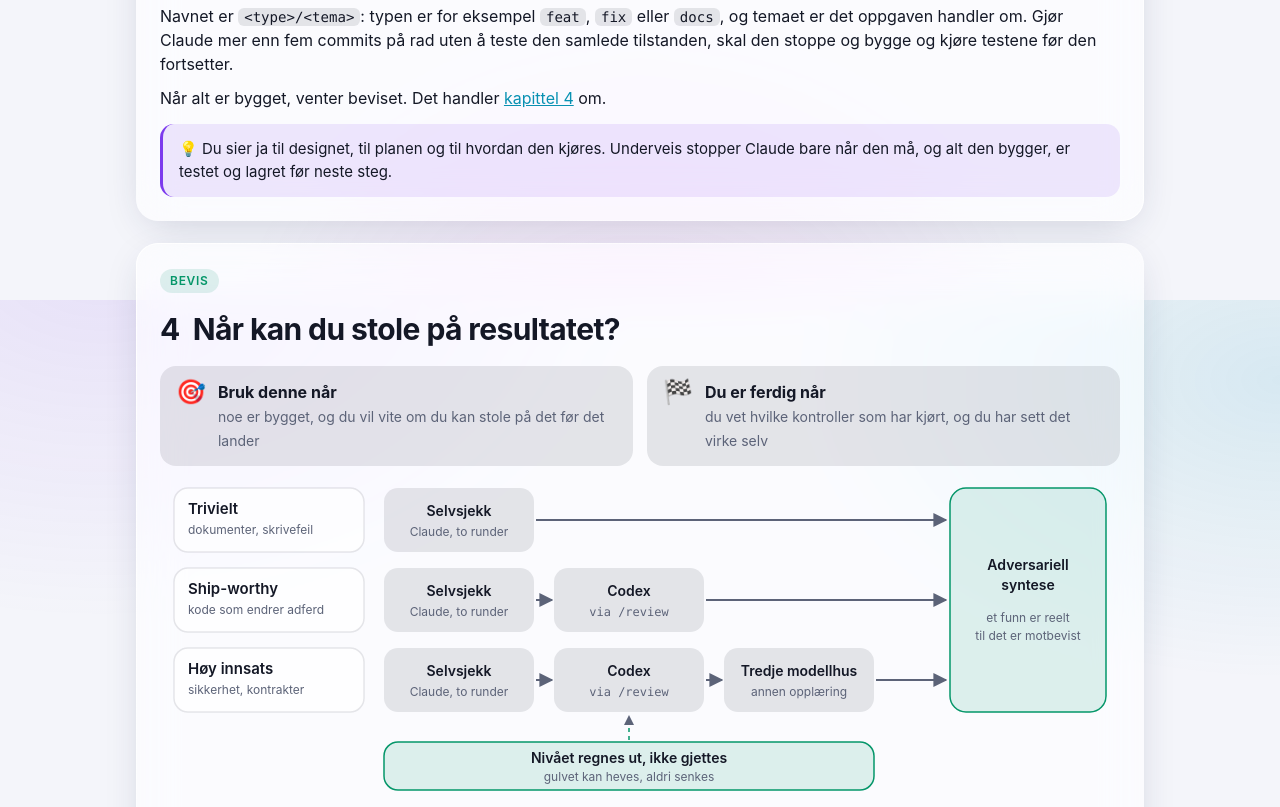
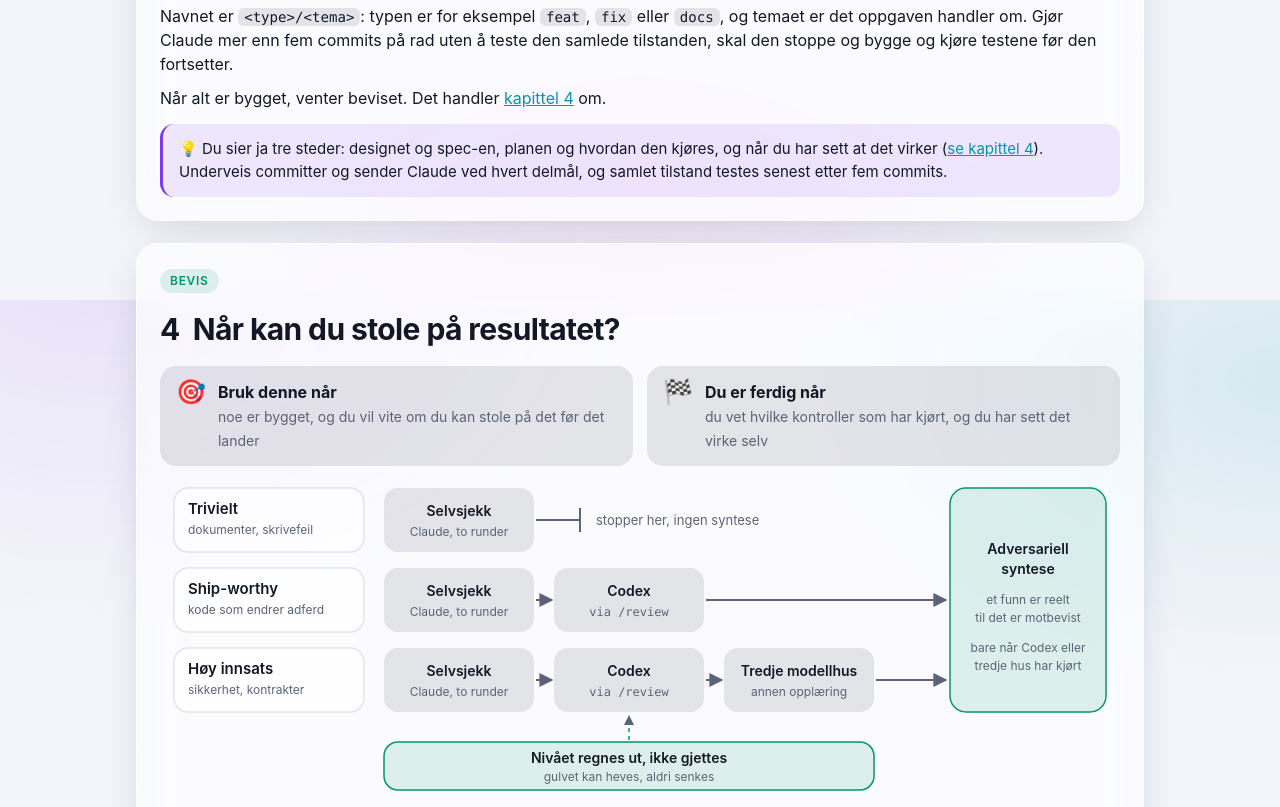
Before and after one commit to Paretofilm/superpowers-gstack, a plain HTML site: page docs/manual/manual.html in a window 1280 px wide. Shown: the part 7700-8507 px from the top of the page. Drawn offline with Linux system fonts and the light colour scheme.

Commit message:
docs(manual): fix chapters 3 and 4 after review
Co-Authored-By: Claude Sonnet 5.5 <noreply@anthropic.com>

```diff
--- a/docs/manual/manual.html
+++ b/docs/manual/manual.html
@@ -326,7 +326,7 @@ ol.toc li{margin:6px 0}
 <pre><code>wt switch --create feat/min-funksjon --no-cd --format=json</code></pre>
 <p>Navnet er <code>&lt;type&gt;/&lt;tema&gt;</code>: typen er for eksempel <code>feat</code>, <code>fix</code> eller <code>docs</code>, og temaet er det oppgaven handler om. Gjør Claude mer enn fem commits på rad uten å teste den samlede tilstanden, skal den stoppe og bygge og kjøre testene før den fortsetter.</p>
 <p>Når alt er bygget, venter beviset. Det handler <a href="#k4">kapittel 4</a> om.</p>
-<div class="key">💡 Du sier ja til designet, til planen og til hvordan den kjøres. Underveis stopper Claude bare når den må, og alt den bygger, er testet og lagret før neste steg.</div>
+<div class="key">💡 Du sier ja tre steder: designet og spec-en, planen og hvordan den kjøres, og når du har sett at det virker (<a href="#k4">se kapittel 4</a>). Underveis committer og sender Claude ved hvert delmål, og samlet tilstand testes senest etter fem commits.</div>
 </section>
 
 <section class="glass" id="k4">
@@ -336,7 +336,7 @@ ol.toc li{margin:6px 0}
     <div class="chip"><span class="ic">🎯</span><div><b>Bruk denne når</b><span>noe er bygget, og du vil vite om du kan stole på det før det lander</span></div></div>
     <div class="chip"><span class="ic">🏁</span><div><b>Du er ferdig når</b><span>du vet hvilke kontroller som har kjørt, og du har sett det virke selv</span></div></div>
   </div>
-<div class="scroll"><svg viewBox="0 0 960 330" role="img" aria-label="Verifiseringskjeden i tre nivåer som lag over hverandre. Trivielt: bare selvsjekk. Ship-worthy: selvsjekk og Codex via review. Høy innsats: selvsjekk, Codex og et tredje modellhus. Alle tre ender i en adversariell syntese der et funn er reelt til det er motbevist. Et merke sier at nivået regnes ut og ikke gjettes">
+<div class="scroll"><svg viewBox="0 0 960 330" role="img" aria-label="Verifiseringskjeden i tre nivåer som lag over hverandre. Trivielt: bare selvsjekk. Ship-worthy: selvsjekk og Codex via review. Høy innsats: selvsjekk, Codex og et tredje modellhus. Trivielt stopper etter selvsjekken. Ship-worthy og høy innsats ender i en adversariell syntese der et funn er reelt til det er motbevist, og syntesen kommer bare når Codex eller det tredje huset har kjørt. Et merke sier at nivået regnes ut og ikke gjettes">
   <defs>
     <marker id="v-ar" viewBox="0 0 10 10" refX="9" refY="5" markerWidth="7" markerHeight="7" orient="auto"><path d="M0,0 L10,5 L0,10 z" fill="var(--muted)"/></marker>
   </defs>
@@ -376,19 +376,23 @@ ol.toc li{margin:6px 0}
     <text x="639" y="222" font-size="12" class="m">annen opplæring</text>
   </g>
   <g stroke="var(--muted)" stroke-width="2" fill="none">
-    <path d="M376,46 L786,46" marker-end="url(#v-ar)"/>
+    <path d="M376,46 L420,46" stroke-dasharray="none"/>
+    <path d="M420,34 L420,58"/>
     <path d="M546,126 L786,126" marker-end="url(#v-ar)"/>
     <path d="M716,206 L786,206" marker-end="url(#v-ar)"/>
     <path d="M376,126 L392,126" marker-end="url(#v-ar)"/>
     <path d="M376,206 L392,206" marker-end="url(#v-ar)"/>
     <path d="M546,206 L562,206" marker-end="url(#v-ar)"/>
   </g>
+  <text x="436" y="51" font-size="13" class="m">stopper her, ingen syntese</text>
   <rect x="790" y="14" width="156" height="224" rx="16" fill="var(--emerald-s)" stroke="var(--emerald)" stroke-width="1.5"/>
   <g text-anchor="middle">
-    <text x="868" y="96" font-size="14" font-weight="600">Adversariell</text>
-    <text x="868" y="116" font-size="14" font-weight="600">syntese</text>
-    <text x="868" y="148" font-size="12" class="m">et funn er reelt</text>
-    <text x="868" y="166" font-size="12" class="m">til det er motbevist</text>
+    <text x="868" y="80" font-size="14" font-weight="600">Adversariell</text>
+    <text x="868" y="100" font-size="14" font-weight="600">syntese</text>
+    <text x="868" y="130" font-size="12" class="m">et funn er reelt</text>
+    <text x="868" y="148" font-size="12" class="m">til det er motbevist</text>
+    <text x="868" y="178" font-size="12" class="m">bare når Codex eller</text>
+    <text x="868" y="196" font-size="12" class="m">tredje hus har kjørt</text>
   </g>
   <rect x="224" y="268" width="490" height="48" rx="14" fill="var(--emerald-s)" stroke="var(--emerald)" stroke-width="1.5"/>
   <g text-anchor="middle">
@@ -400,12 +404,12 @@ ol.toc li{margin:6px 0}
 <h3>Tre nivåer, regnet ut av en maskin</h3>
 <p><code>/superpowers-gstack:pitfall-verification</code> (skillen som leter etter feller) er ikke én gjennomgang. Hvor mange kontrollører som leser koden, avhenger av hvor mye som står på spill. Jo høyere nivå, jo flere modellhus (selskaper med hver sin opplæring, og dermed hver sine blindsoner) leser den.</p>
 <div class="scroll"><table><thead><tr><th>Nivå</th><th>Hva det gjelder</th><th>Hvem leser</th></tr></thead><tbody><tr><td>Trivielt</td><td>Dokumentasjon, skrivefeil, kommentarer, kun nye tester, midlertidige lagringspunkter</td><td>Claude selv, i opptil to runder</td></tr><tr><td>Ship-worthy (verdt å sende ut)</td><td>Nytt versjonsnummer, ny linje i endringsloggen, <code>feat</code> (ny funksjon), <code>fix</code> (rettelse) eller <code>refactor</code> (omskriving) som endrer hva programmet gjør, eller endringer i det andre er avhengige av, som API-er og filformater</td><td>Claude selv, så Codex (OpenAIs modell) gjennom <code>/review</code></td></tr><tr><td>High-stakes (høy innsats)</td><td>En ship-worthy endring som i tillegg rører arkitektur, sanntid, sikkerhet, kontrakter eller migrering av data</td><td>Alle over, så et tredje modellhus</td></tr></tbody></table></div>
-<p>Alle tre nivåene ender i en adversariell syntese (en sammenslåing som er bygget for å være uenig). Reglen er at et funn regnes som reelt helt til noen har motbevist det med en begrunnelse. Uenighet mellom modellene er selve signalet, så den glattes ikke ut.</p>
+<p>Trivielt stopper etter Claudes egen sjekk. Når Codex eller det tredje huset har kjørt, kommer en adversariell syntese (en sammenslåing som er bygget for å være uenig). Reglen er at et funn regnes som reelt helt til noen har motbevist det med en begrunnelse. Uenighet mellom modellene er selve signalet, så den glattes ikke ut.</p>
 <p>Nivået regnes ut, ikke gjettes. Skriptet <code>scripts/classify-change.py</code> leser endringen (filstier, nye linjer, størrelse) og skriver ut et gulv: det laveste nivået endringen kan få. Claude kan gå høyere hvis den mener endringen er farligere enn skriptet kan se. Den kan aldri gå lavere. Med <code>--assert-tier</code> får den et nei (utgangskode 1) hvis den prøver, og skriptet sier hvilke signaler den hoppet over. Mangler skriptet eller feiler det, regnes endringen som ship-worthy som minimum. Dette skjer uten at du blir spurt, og prisen rapporteres etter hvert kall.</p>
 <p>Kjører ikke Codex av en eller annen grunn, for eksempel fordi den ikke er logget inn, bytter <code>/review</code> stille til en Claude-underagent. Det er samme modellfamilie. Skillen leser derfor en statuslinje og skriver <code>lens 2 absent</code> i dommen, i stedet for å late som Codex var med.</p>
 <h3>Et tredje modellhus kan ikke se alt</h3>
 <p>Det tredje modellhuset kjøres av <code>/superpowers-gstack:third-lens-review</code>, som du vanligvis ikke starter selv. Pitfall-verification kaller den automatisk på høy innsats. Hvilken modell den bruker, avhenger av rollen: Zhipu for arkitektur og DeepSeek for logikk, begge gjennom OpenRouter (en tjeneste som videreformidler til flere modellselskaper), og OpenAI gjennom <code>codex</code>-programmet for å motbevise Claudes egne avgjørelser.</p>
-<p>Advarsel: modellene i det tredje huset kjører på ikke-vestlig infrastruktur. Material om innlogging, nøkler, helse og økonomi skal derfor bare leses av Claude selv og Codex. Et eksempel er Kvitteria, som håndterer fakturaer: koden kan få vanlig gjennomgang, men fakturadata og alt som berører nøkler skal aldri bli med til det tredje huset. Hører koden hjemme i slik materiale, si til Claude at det tredje huset ikke skal brukes på den, og la de to første nivåene gjøre jobben.</p>
+<p>Advarsel: Zhipu- og DeepSeek-modellene i det tredje huset kjører på ikke-vestlig infrastruktur. Koden og dataene som håndterer innlogging, nøkler, helse eller økonomi skal derfor bare leses av Claude selv og Codex, og aldri sendes til det tredje huset. Et eksempel er Kvitteria, som håndterer fakturaer: selve fakturahåndteringen er økonomimateriale og hører til de to første lensene. Kildene sier at det tredje huset starter av seg selv på høy innsats, og at slikt materiale skal holdes til Claude og Codex. De sier ingenting om en bryter for dette. Ber du Claude holde seg til de to lensene for slikt materiale før du starter kontrollen, har du sagt det klart.</p>
 <h3>Se at det virker</h3>
 <p>Tester svarer på om noe annet gikk i stykker. De svarer ikke på om det du rettet faktisk er rettet. Det må noen se.</p>
 <p><code>/superpowers-gstack:verify-and-land</code> bygger grenen du står på, starter akkurat den appen og viser på skjermen hvilken bygging som kjører. Så spør den om rettelsen er der. Grunnen er en vanlig felle: åpner du appen ved navn, starter macOS kopien i <code>/Applications</code>, som er forrige utgivelse, ikke grenen din. Mange konkluderer da at rettelsen ikke virket, når de egentlig så en gammel bygging. Skillen er laget for macOS-apper og iOS-simulator, og har en kortere vei for utviklingsservere på nett. Er det ikke en app (et bibliotek eller et kommandolinjeverktøy), nekter den og sier at du bør kjøre testene.</p>
```
Also changed, not shown: docs/manual/03-flyten.md (+1 -1 lines), docs/manual/04-bevis.md (+2 -2 lines), docs/manual/figurer/verifiseringskjeden.svg.
